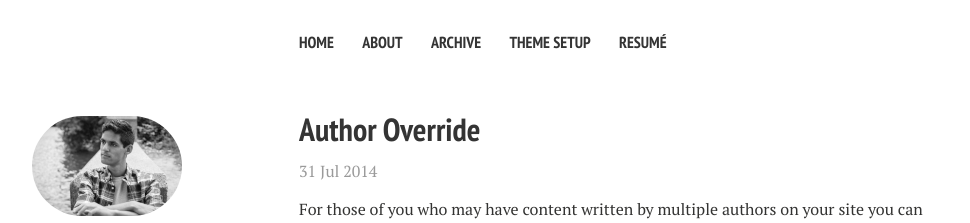
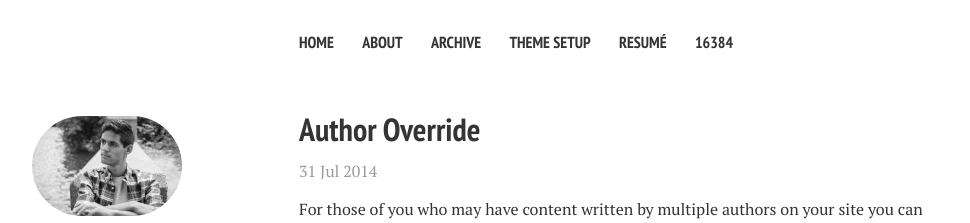
Before and after one commit to gerdums/gerdums.github.io, a Jekyll site: the page built from index.md, in a window 1280 px wide and 900 px high. Shown: the top 223 px of the window, without its empty margins (21-991 px from the left). Built offline with Jekyll 4.4.1, drawn with Linux system fonts in a browser that asks for light colours; nearby versions of some CDN libraries.

Commit message:
Update navigation.yml

```diff
--- a/_data/navigation.yml
+++ b/_data/navigation.yml
@@ -14,3 +14,6 @@
 
 - title: Resumé
   url: /resume/
+
+- title: 16384
+  url: /16384/
```
